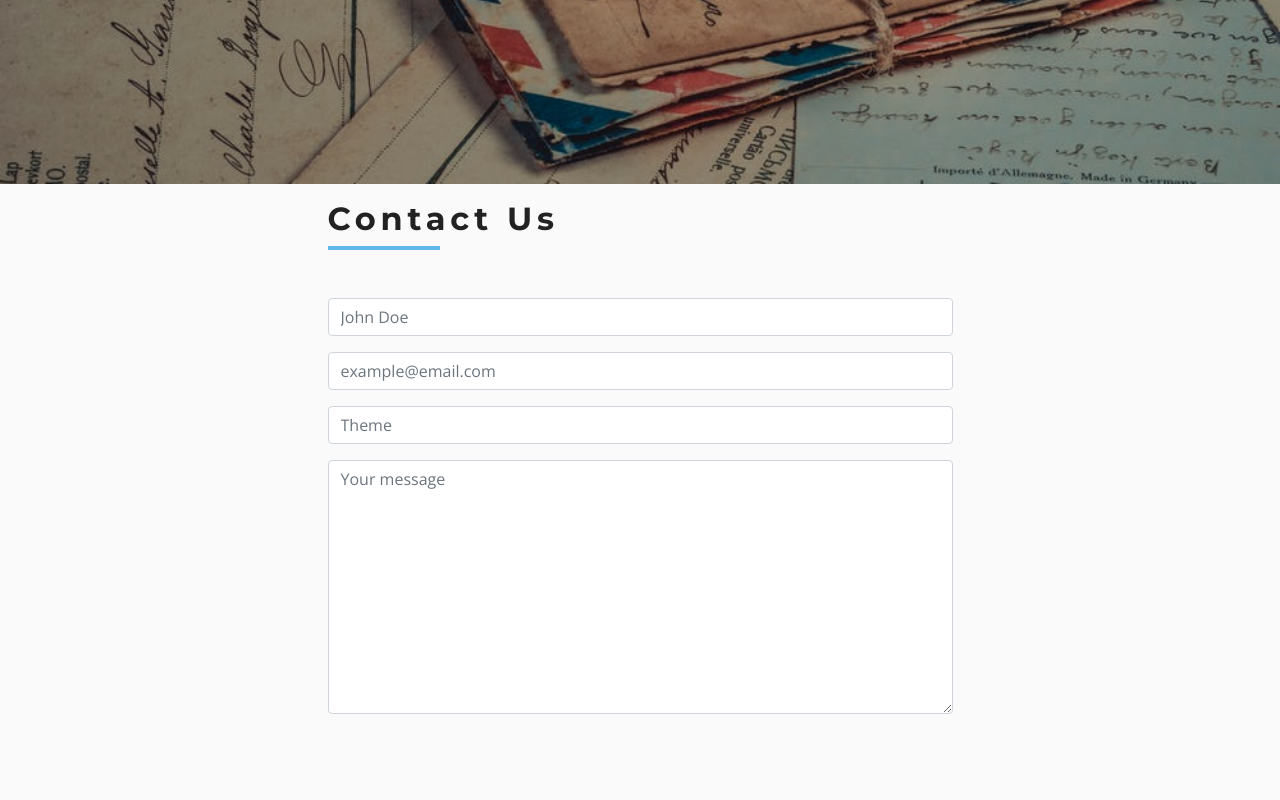
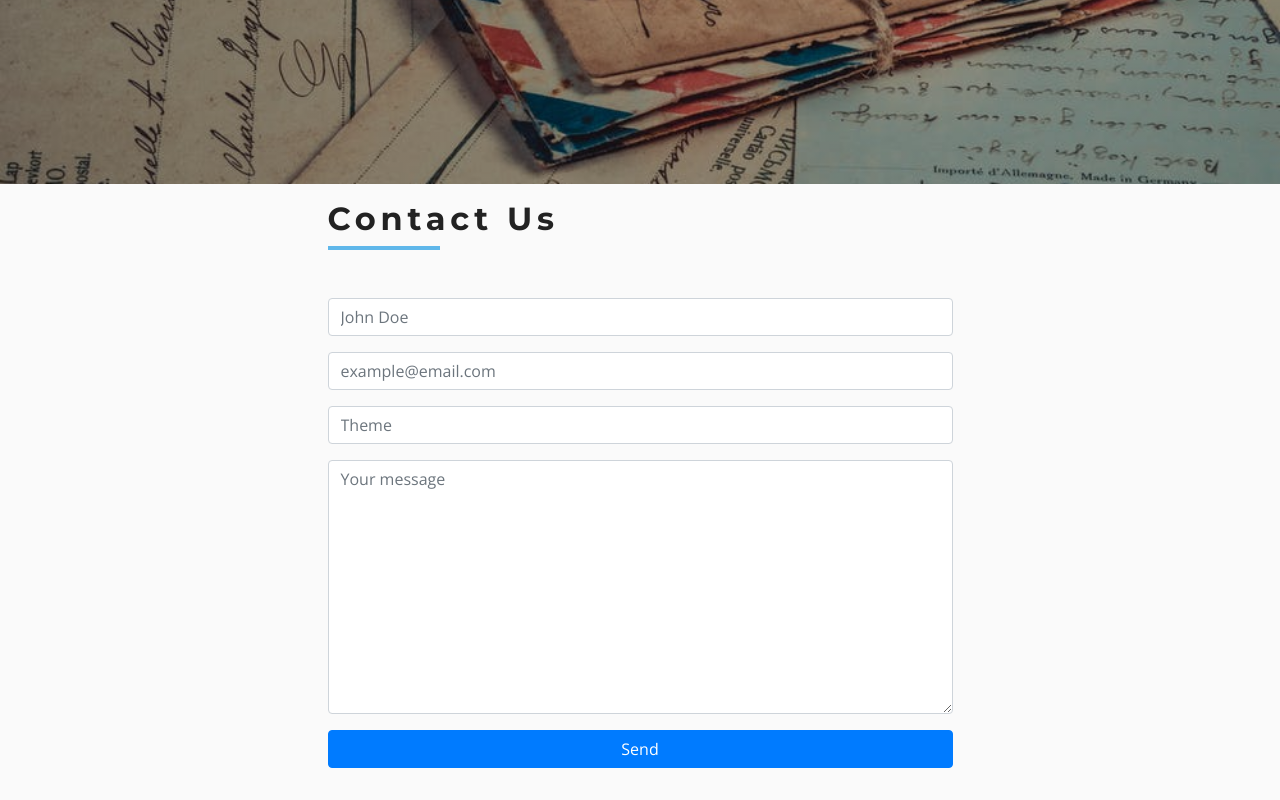
Before and after one commit to res0lution/TechStore, a React (Create React App) app: page /contact in a window 1280 px wide. Shown: the part 357-1157 px from the top of the page. Before the commit the page ends 1087 px from the top, so only its background shows below. Built offline with nearby package versions, Linux system fonts and the light colour scheme.

Commit message:
Added formspree

```diff
--- a/src/components/ContactPage/Contact.jsx
+++ b/src/components/ContactPage/Contact.jsx
@@ -9,7 +9,11 @@ export const Contact = () => {
         <div className="col-10 mx-auto col-md-6 my-3">
           <Title title="Contact us" />
 
-          <form action="" className="mt-5">
+          <form
+            action="https://formspree.io/mnqgnrod"
+            method="POST"
+            className="mt-5"
+          >
             <div className="form-group">
               <input
                 type="text"
@@ -45,6 +49,10 @@ export const Contact = () => {
                 placeholder="Your message"
               />
             </div>
+
+            <div className="form-group mt-3">
+              <button type="submit" className="btn btn-primary text-white w-100">Send</button>
+            </div>
           </form>
         </div>
       </div>
```
